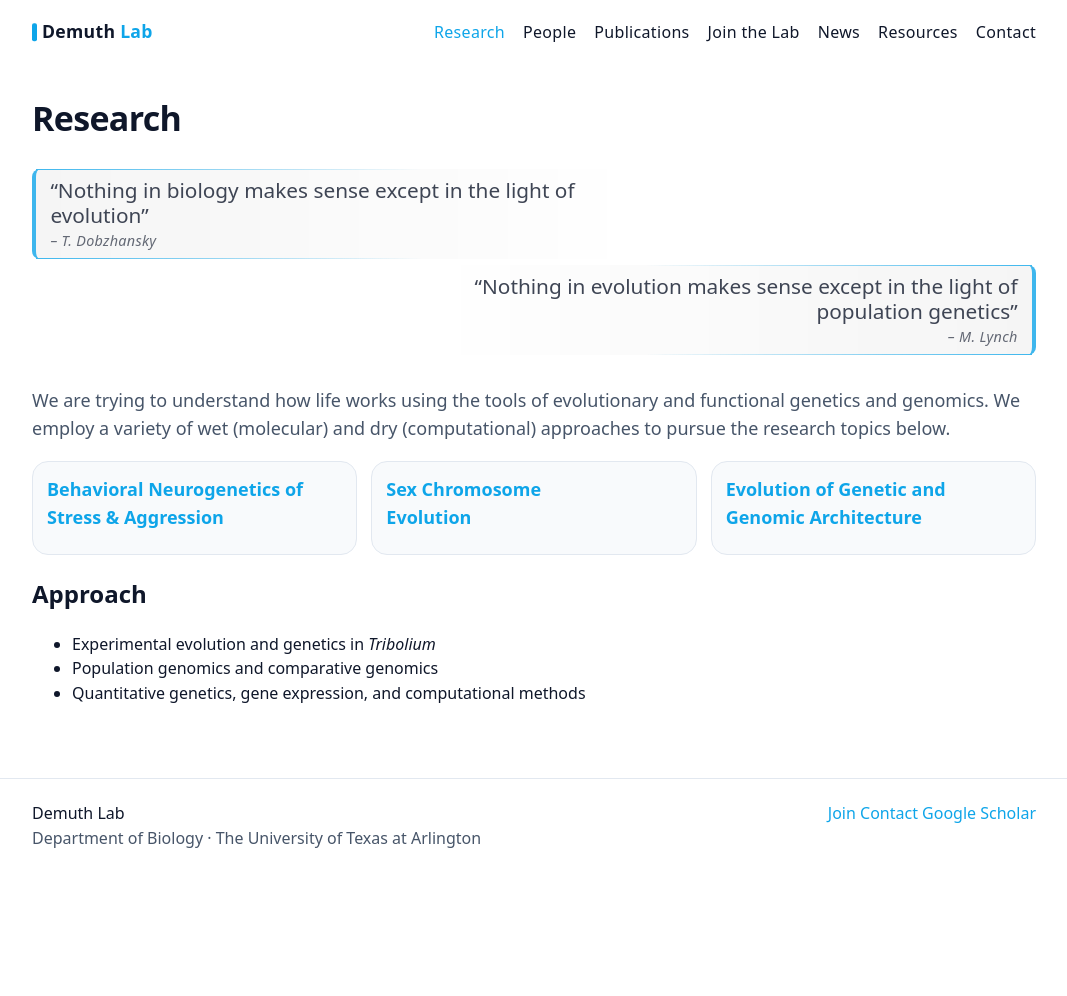
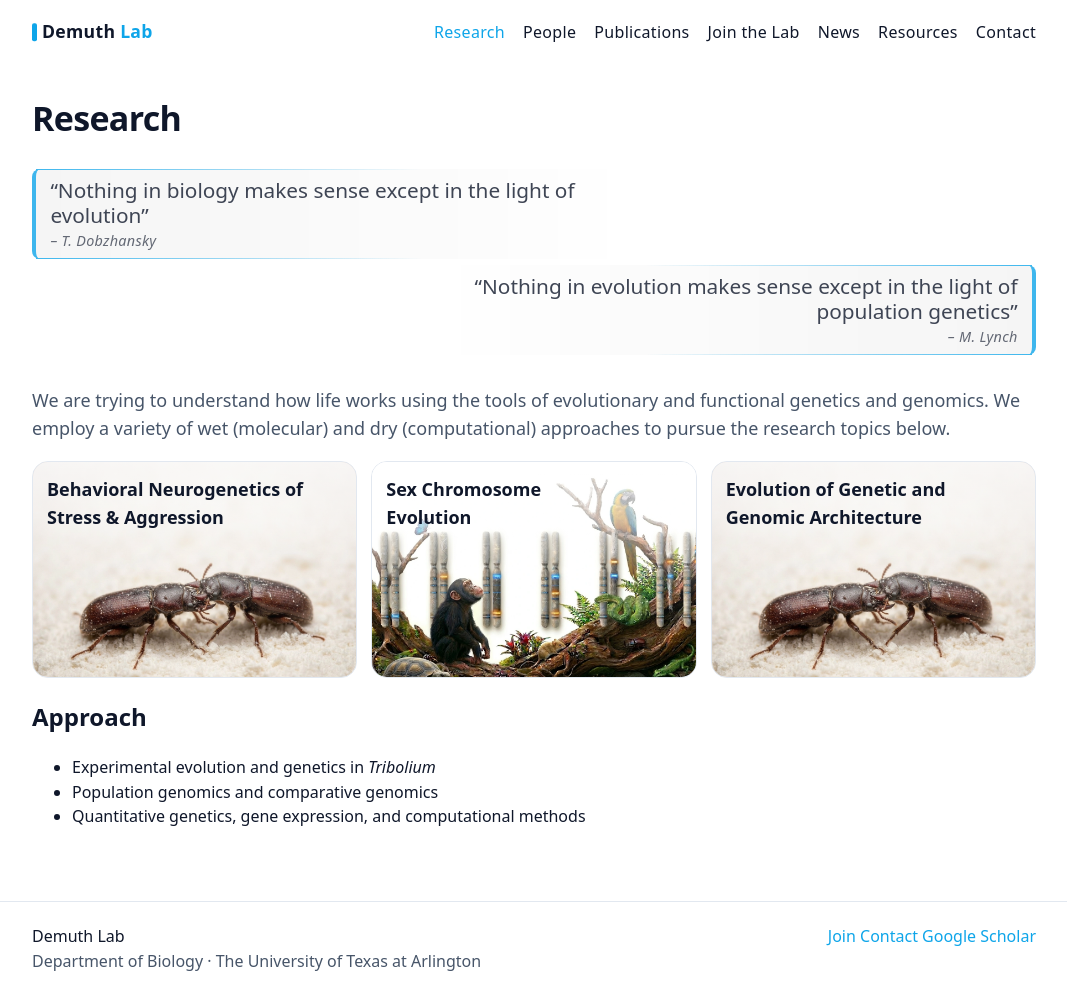
Before and after one commit to demuth-lab/demuth-lab.github.io, a Jekyll site: the page built from research/index.md, in a window 1280 px wide and 996 px high. Shown: the whole window, without its empty margins (106-1173 px from the left). Built offline with Jekyll 4.4.1, drawn with Linux system fonts in a browser that asks for light colours.

Commit message:
Update index.md

```diff
--- a/research/index.md
+++ b/research/index.md
@@ -20,7 +20,7 @@ title: "Research"
 
 <div class="cards">
   {% for c in site.data.research_cards %}
-    <a class="card" href="{{ c.url | relative_url }}">
+    <a class="card card-image" href="{{ c.url | relative_url }}" style="--card-img:url('{{ c.image }}')">
       <h3>{{ c.title }}</h3>
       <p>{{ c.blurb }}</p>
     </a>
```
